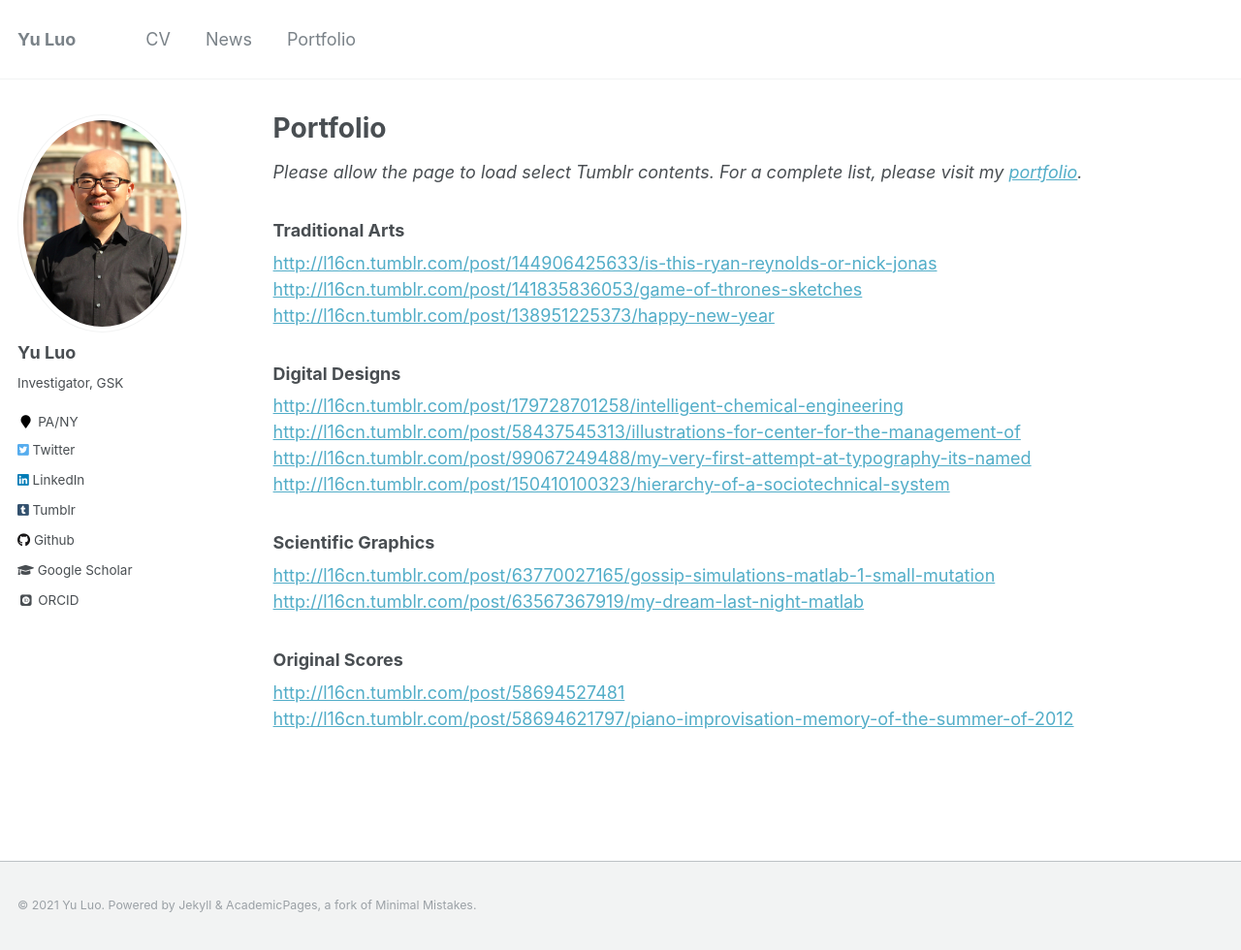
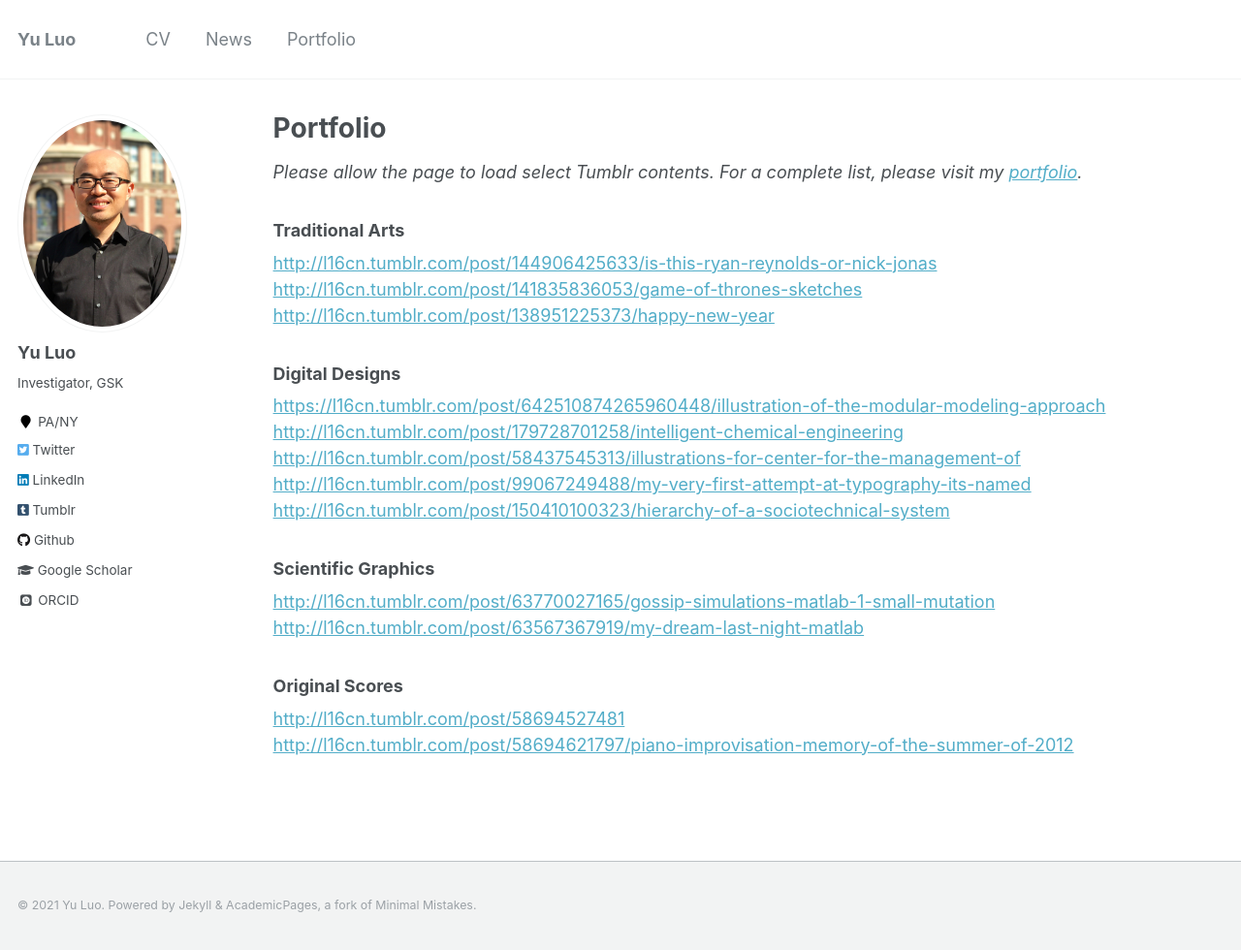
Before and after one commit to l16cn/l16cn.github.io, a Jekyll site: the page built from _pages/portfolio.md, in a window 1280 px wide and 980 px high. Shown: the whole window at 97% size. Built offline with Jekyll 4.4.1, drawn with Linux system fonts in a browser that asks for light colours; some web fonts are replaced.

Commit message:
new arts

```diff
--- a/_pages/portfolio.md
+++ b/_pages/portfolio.md
@@ -16,6 +16,8 @@ _Please allow the page to load select Tumblr contents. For a complete list, plea
 <div class="tumblr-post" data-href="https://embed.tumblr.com/embed/post/9dNS05gY3F-MWBTtEfwW5Q/138951225373" data-did="340daa587ce380a8143858eeaa78ba63327a0d15"><a href="http://l16cn.tumblr.com/post/138951225373/happy-new-year">http://l16cn.tumblr.com/post/138951225373/happy-new-year</a></div>  <script async src="https://secure.assets.tumblr.com/post.js"></script>
 
 ### Digital Designs
+
+<div class="tumblr-post" data-href="https://embed.tumblr.com/embed/post/9dNS05gY3F-MWBTtEfwW5Q/642510874265960448" data-did="efa172af71b07952eb72704e480cfefe0a3bf83c"><a href="https://l16cn.tumblr.com/post/642510874265960448/illustration-of-the-modular-modeling-approach">https://l16cn.tumblr.com/post/642510874265960448/illustration-of-the-modular-modeling-approach</a></div>  <script async src="https://assets.tumblr.com/post.js"></script>
 
 <div class="tumblr-post" data-href="https://embed.tumblr.com/embed/post/9dNS05gY3F-MWBTtEfwW5Q/179728701258" data-did="d1504999caaa39026f84a963bc68f29e81ab7c7a"><a href="http://l16cn.tumblr.com/post/179728701258/intelligent-chemical-engineering">http://l16cn.tumblr.com/post/179728701258/intelligent-chemical-engineering</a></div>  <script async src="https://assets.tumblr.com/post.js"></script>
 
```
Also changed, not shown: 3 other files.
